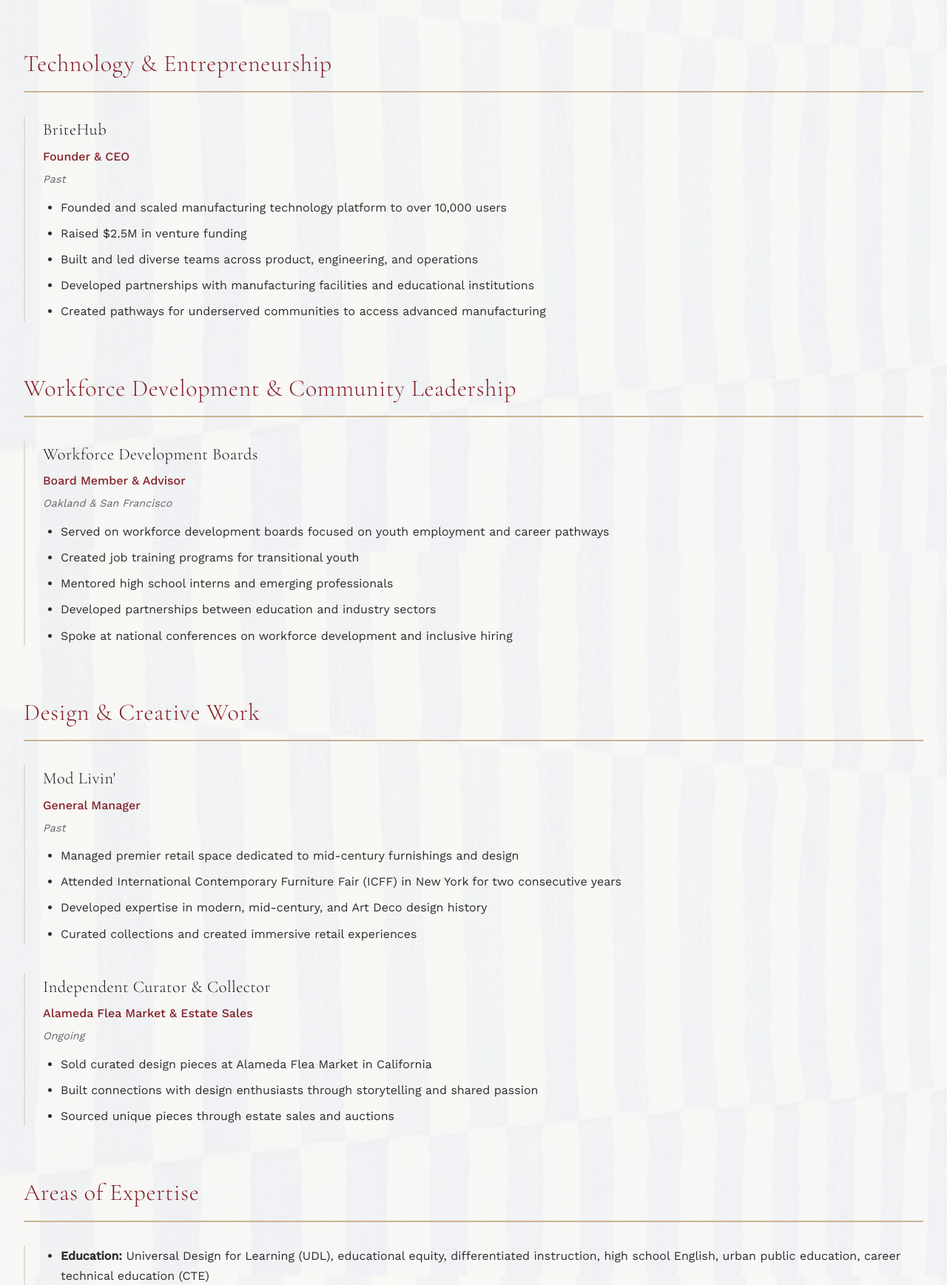
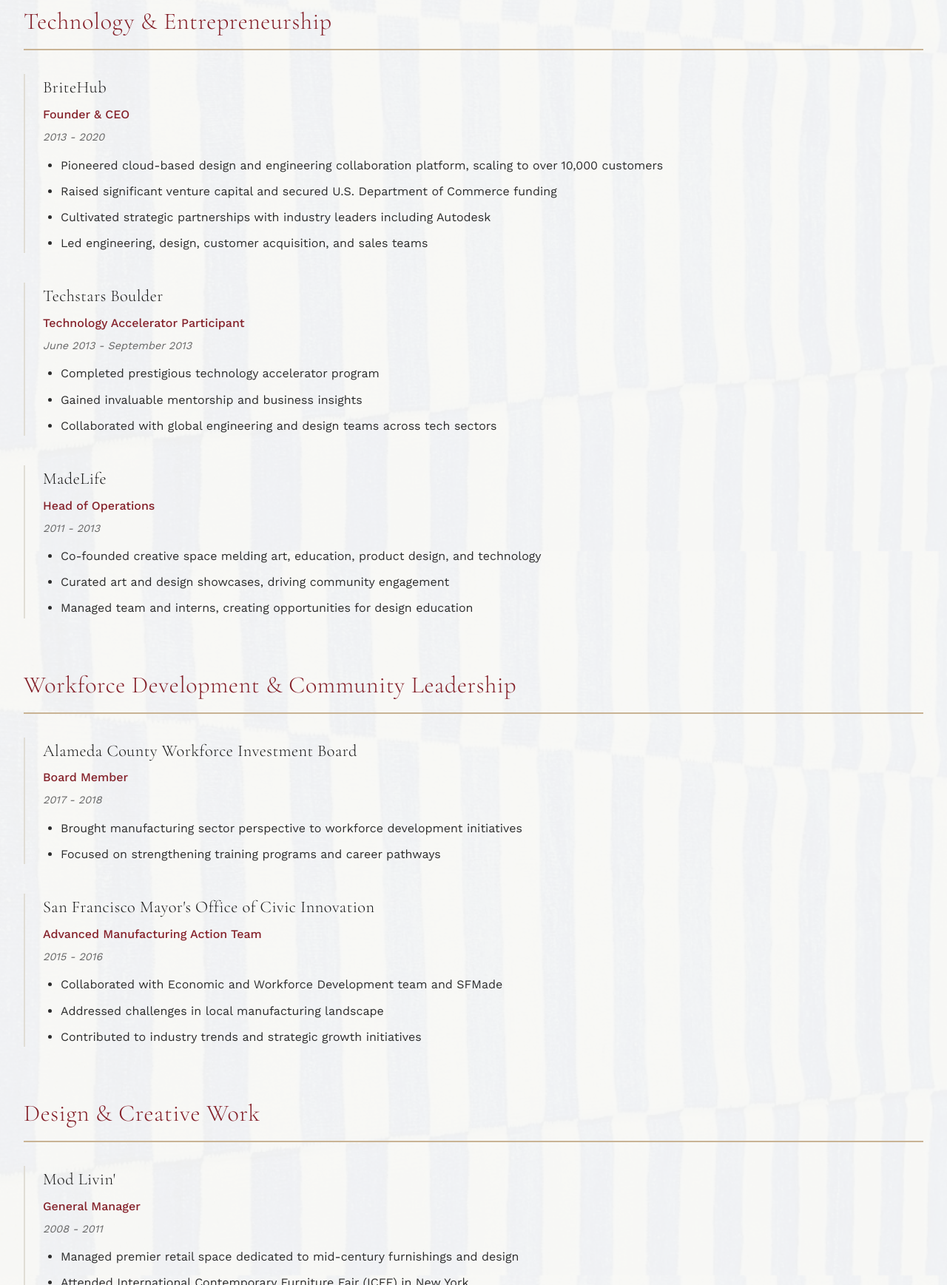
Before and after one commit to dorianjkuperman/dorianjayne.github.io, a plain HTML site: page index.html in a window 1280 px wide. Shown: the part 7236-8973 px from the top of the page at 74% size. Drawn offline with nearby package versions, Linux system fonts and the light colour scheme.

Commit message:
Add files via upload

```diff
--- a/index.html
+++ b/index.html
@@ -1050,8 +1050,8 @@
             <div class="cv-item">
                 <h4>Lesley University</h4>
                 <p class="position">Master of Education (M.Ed.), Child & Adolescent Development</p>
-                <p class="dates">Expected Spring 2027</p>
-                <p>Focus on Universal Design for Learning, educational equity, career technical education, and inclusive teaching practices for urban public schools. Completed comprehensive policy analysis and research connecting developmental theory to classroom practice.</p>
+                <p class="dates">2025 - Expected Spring 2027</p>
+                <p>Focus on Universal Design for Learning, educational equity, career technical education, and inclusive teaching practices for urban public schools.</p>
             </div>
             <div class="cv-item">
                 <h4>Massachusetts Teaching License</h4>
@@ -1060,19 +1060,19 @@
                 <p>Working toward initial teaching license for secondary English education.</p>
             </div>
             <div class="cv-item">
-                <h4>Additional Certifications</h4>
-                <p class="position">Professional Development</p>
-                <p><em>Additional educational certifications will be listed here as completed.</em></p>
+                <h4>University of Denver</h4>
+                <p class="position">Bachelor of Arts in Political Science and International Studies</p>
+                <p class="dates">Graduated 2010</p>
             </div>
         </div>
 
         <div class="cv-section">
             <h3>Teaching Experience</h3>
             <div class="cv-item">
-                <h4>Massachusetts Public Schools</h4>
+                <h4>Newburyport Public Schools</h4>
                 <p class="position">Substitute Teacher, K-12</p>
-                <p class="dates">Current</p>
-                <p>Teaching across diverse grade levels and subject areas in Massachusetts public schools. Developing expertise in classroom management, differentiated instruction, and supporting students with varied learning needs. Gaining practical experience that informs graduate studies and future work as a high school English teacher.</p>
+                <p class="dates">2024 - Present</p>
+                <p>Collaborating with full-time staff to ensure smooth transitions for students. Gaining insights into current educational practices, curriculum development, and student engagement across different age groups. Adapting to various teaching styles and technology approaches.</p>
             </div>
         </div>
 
@@ -1081,13 +1081,32 @@
             <div class="cv-item">
                 <h4>BriteHub</h4>
                 <p class="position">Founder & CEO</p>
-                <p class="dates">Past</p>
+                <p class="dates">2013 - 2020</p>
                 <ul>
-                    <li>Founded and scaled manufacturing technology platform to over 10,000 users</li>
-                    <li>Raised $2.5M in venture funding</li>
-                    <li>Built and led diverse teams across product, engineering, and operations</li>
-                    <li>Developed partnerships with manufacturing facilities and educational institutions</li>
-                    <li>Created pathways for underserved communities to access advanced manufacturing</li>
+                    <li>Pioneered cloud-based design and engineering collaboration platform, scaling to over 10,000 customers</li>
+                    <li>Raised significant venture capital and secured U.S. Department of Commerce funding</li>
+                    <li>Cultivated strategic partnerships with industry leaders including Autodesk</li>
+                    <li>Led engineering, design, customer acquisition, and sales teams</li>
+                </ul>
+            </div>
+            <div class="cv-item">
+                <h4>Techstars Boulder</h4>
+                <p class="position">Technology Accelerator Participant</p>
+                <p class="dates">June 2013 - September 2013</p>
+                <ul>
+                    <li>Completed prestigious technology accelerator program</li>
+                    <li>Gained invaluable mentorship and business insights</li>
+                    <li>Collaborated with global engineering and design teams across tech sectors</li>
+                </ul>
+            </div>
+            <div class="cv-item">
+                <h4>MadeLife</h4>
+                <p class="position">Head of Operations</p>
+                <p class="dates">2011 - 2013</p>
+                <ul>
+                    <li>Co-founded creative space melding art, education, product design, and technology</li>
+                    <li>Curated art and design showcases, driving community engagement</li>
+                    <li>Managed team and interns, creating opportunities for design education</li>
                 </ul>
             </div>
         </div>
@@ -1095,15 +1114,22 @@
         <div class="cv-section">
             <h3>Workforce Development & Community Leadership</h3>
             <div class="cv-item">
-                <h4>Workforce Development Boards</h4>
-                <p class="position">Board Member & Advisor</p>
-                <p class="dates">Oakland & San Francisco</p>
+                <h4>Alameda County Workforce Investment Board</h4>
+                <p class="position">Board Member</p>
+                <p class="dates">2017 - 2018</p>
                 <ul>
-                    <li>Served on workforce development boards focused on youth employment and career pathways</li>
-                    <li>Created job training programs for transitional youth</li>
-                    <li>Mentored high school interns and emerging professionals</li>
-                    <li>Developed partnerships between education and industry sectors</li>
-                    <li>Spoke at national conferences on workforce development and inclusive hiring</li>
+                    <li>Brought manufacturing sector perspective to workforce development initiatives</li>
+                    <li>Focused on strengthening training programs and career pathways</li>
+                </ul>
+            </div>
+            <div class="cv-item">
+                <h4>San Francisco Mayor's Office of Civic Innovation</h4>
+                <p class="position">Advanced Manufacturing Action Team</p>
+                <p class="dates">2015 - 2016</p>
+                <ul>
+                    <li>Collaborated with Economic and Workforce Development team and SFMade</li>
+                    <li>Addressed challenges in local manufacturing landscape</li>
+                    <li>Contributed to industry trends and strategic growth initiatives</li>
                 </ul>
             </div>
         </div>
@@ -1113,45 +1139,38 @@
             <div class="cv-item">
                 <h4>Mod Livin'</h4>
                 <p class="position">General Manager</p>
-                <p class="dates">Past</p>
+                <p class="dates">2008 - 2011</p>
                 <ul>
                     <li>Managed premier retail space dedicated to mid-century furnishings and design</li>
-                    <li>Attended International Contemporary Furniture Fair (ICFF) in New York for two consecutive years</li>
+                    <li>Attended International Contemporary Furniture Fair (ICFF) in New York</li>
                     <li>Developed expertise in modern, mid-century, and Art Deco design history</li>
-                    <li>Curated collections and created immersive retail experiences</li>
                 </ul>
             </div>
             <div class="cv-item">
                 <h4>Independent Curator & Collector</h4>
-                <p class="position">Alameda Flea Market & Estate Sales</p>
+                <p class="position">Design Collecting & Curation</p>
                 <p class="dates">Ongoing</p>
                 <ul>
-                    <li>Sold curated design pieces at Alameda Flea Market in California</li>
-                    <li>Built connections with design enthusiasts through storytelling and shared passion</li>
+                    <li>Curated design pieces at Alameda Flea Market in California</li>
                     <li>Sourced unique pieces through estate sales and auctions</li>
+                    <li>Built connections with design enthusiasts through storytelling</li>
                 </ul>
             </div>
         </div>
 
         <div class="cv-section">
-            <h3>Areas of Expertise</h3>
+            <h3>Community Engagement</h3>
             <div class="cv-item">
-                <ul>
-                    <li><strong>Education:</strong> Universal Design for Learning (UDL), educational equity, differentiated instruction, high school English, urban public education, career technical education (CTE)</li>
-                    <li><strong>Technology:</strong> Product development, platform architecture, user experience design, scaling systems</li>
-                    <li><strong>Leadership:</strong> Team building, inclusive hiring practices, organizational development, strategic planning</li>
-                    <li><strong>Workforce Development:</strong> Youth employment programs, career pathway development, industry-education partnerships, mentorship</li>
-                    <li><strong>Design & Curation:</strong> Mid-century modern, Art Deco, design history, curatorial expertise, aesthetic vision</li>
-                    <li><strong>Community Engagement:</strong> Collaborative partnerships, systemic change initiatives, equity-focused program design</li>
-                </ul>
+                <h4>First Parish Newbury Food Pantry</h4>
+                <p class="position">Volunteer</p>
+                <p class="dates">2023 - Present</p>
             </div>
         </div>
 
         <div class="cv-section">
             <h3>Core Values & Approach</h3>
             <div class="cv-item">
-                <p>My work is grounded in the belief that transformative change happens at the grassroots level—in classrooms, mentorship relationships, and community partnerships. I bring a systems-thinking approach honed through years of building technology and leading teams, now applied to supporting students facing systemic barriers in public education.</p>
-                <p>From my first paper route at age ten to founding a venture-backed company to pursuing my calling as an educator, I've learned that showing up consistently, building inclusive environments, and creating pathways to opportunity are the cornerstones of meaningful impact.</p>
+                <p>I am a lifelong learner, bringing both my personal journey and professional achievements to my approach to teaching and civic engagement. From delivering newspapers to building companies and raising millions in funding, each role has prepared me for education. Throughout my path, teachers and mentors supported me during difficult times, and I aim to bring these same supportive skills to my teaching practice.</p>
             </div>
         </div>
     </section>
```
